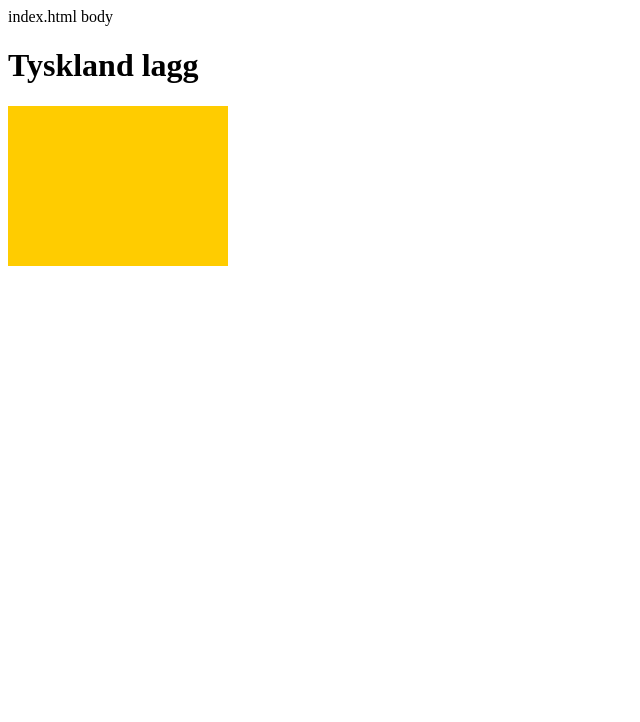
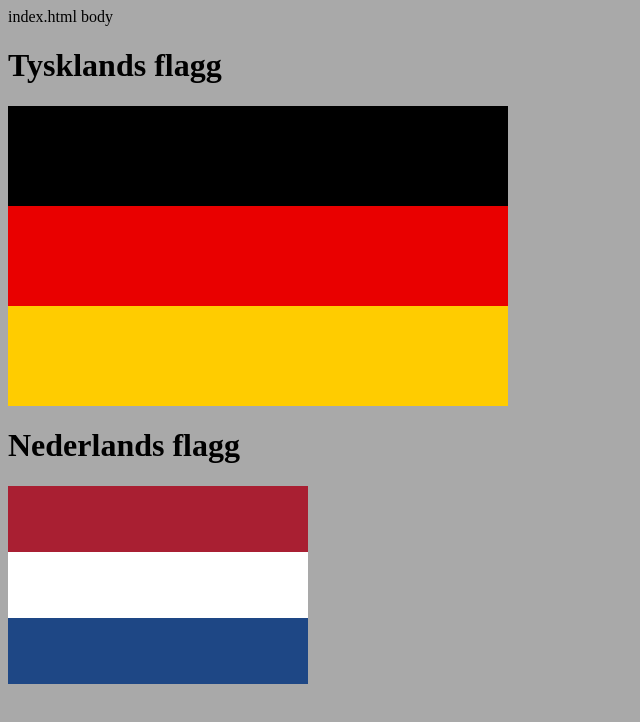
Before and after one commit to NorwegianKiwi-glitch/Flag-test, a plain HTML site: page falg_projeckt.html in a window 1280 px wide. Shown: the whole page, without its empty margins (0-640 px from the left). Drawn offline with Linux system fonts and the light colour scheme.

Commit message:
Laget Tyskland og Nederland

```diff
--- a/color.css
+++ b/color.css
@@ -0,0 +1,38 @@
+body {
+    background: darkgray;
+}
+#rectangle1 {
+    aspect-ratio: 3 / 5 ;
+    width: 500px;
+    height: 100px;
+    background: rgb(0, 0, 0);
+}
+#rectangle2 {
+    aspect-ratio: 3 / 5 ;
+    width: 500px;
+    height: 100px;
+    background: rgb(233, 0, 0);
+}
+#rectangle3 {
+    aspect-ratio: 3 / 5 ;
+    width: 500px;
+    height: 100px;
+    background: rgb(255,204,0);
+}
+
+
+#rectangle4 {
+    width: 300px;
+    height: 66px;
+    background: rgb(169,31,50);
+}
+#rectangle5 {
+    width: 300px;
+    height: 66px;
+    background: rgb(255,255,255);
+}
+#rectangle6 {
+    width: 300px;
+    height: 66px;
+    background: rgb(30,71,133);
+}
--- a/falg_projeckt.html
+++ b/falg_projeckt.html
@@ -1,16 +1,31 @@
 index.html body
-<!DOCTYPE html>
-<html lang="en">
+<html lang="no-nb">
 <head>
-<title>Document</title>
+    <meta charset="UTF-8">
+    <meta http-equiv="X-UA-Compatible" content="IE=edge">
+    <meta name="viewport" content="width=device-width, initial-scale=1.0">
+    <link href="color.css" rel="stylesheet">
+    <title>Document</title>
+</head>
+<head>
+    <title>Verdens flagg</title>
+    <h1>Tysklands flagg</h1>
 </head>
 <body>
-<h1>Tyskland lagg</h1>
-<svg width="220" height="160">
-    <rect width="220" height="160" style="fill:rgb(0,0,0)"></rect>
-    <rect width="220" height="160" style="fill: rgb(255,0,0)"></rect>
-    <rect width="220" height="160" style="fill: rgb(255,204,0)"></rect>
-  </svg>
-</ul>
+<div class="Tyskland">
+    <div id="rectangle1"></div>
+    <div id="rectangle2"></div>
+    <div id="rectangle3"></div>
+</div>
+</body>
+<head>
+    <h1>Nederlands flagg</h1>
+</head>
+<body>
+<div class="Nederland">
+    <div id="rectangle4"></div>
+    <div id="rectangle5"></div>
+    <div id="rectangle6"></div>
+</div>
 </body>
 </html>
```
